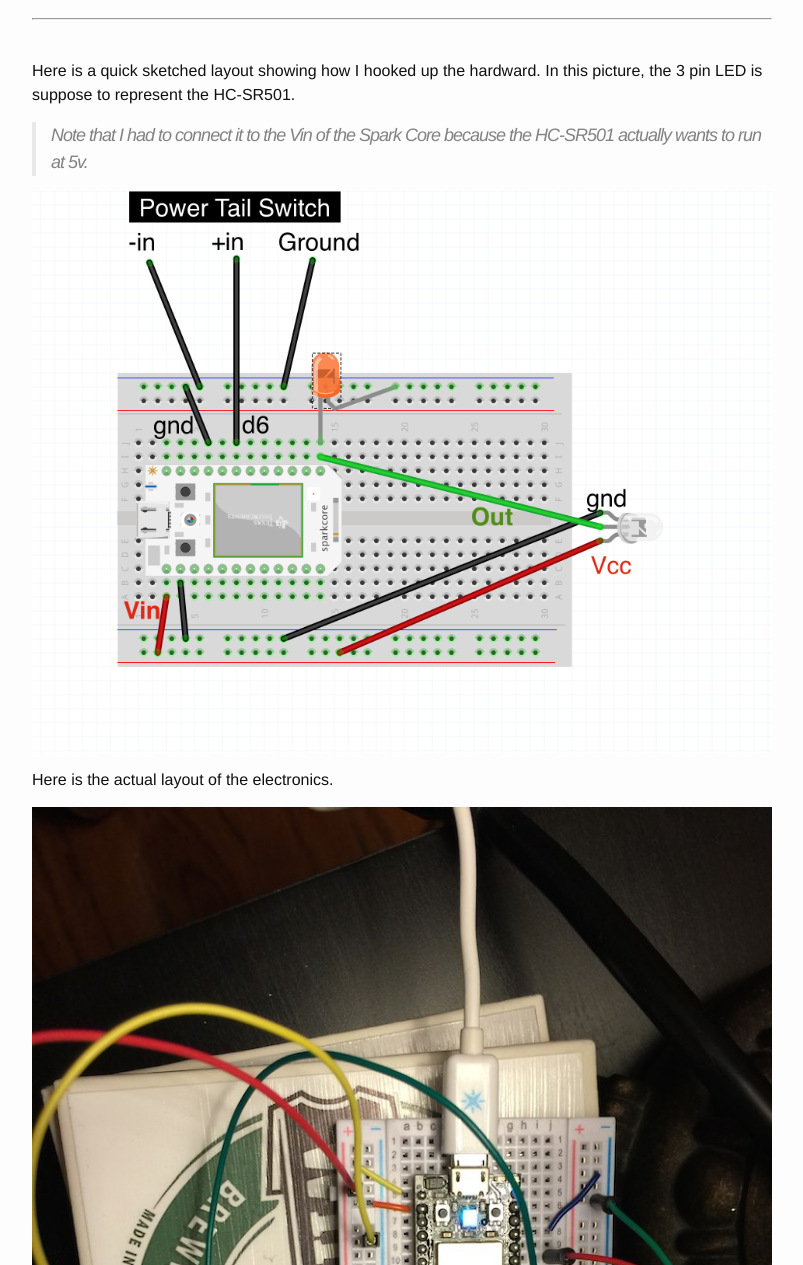
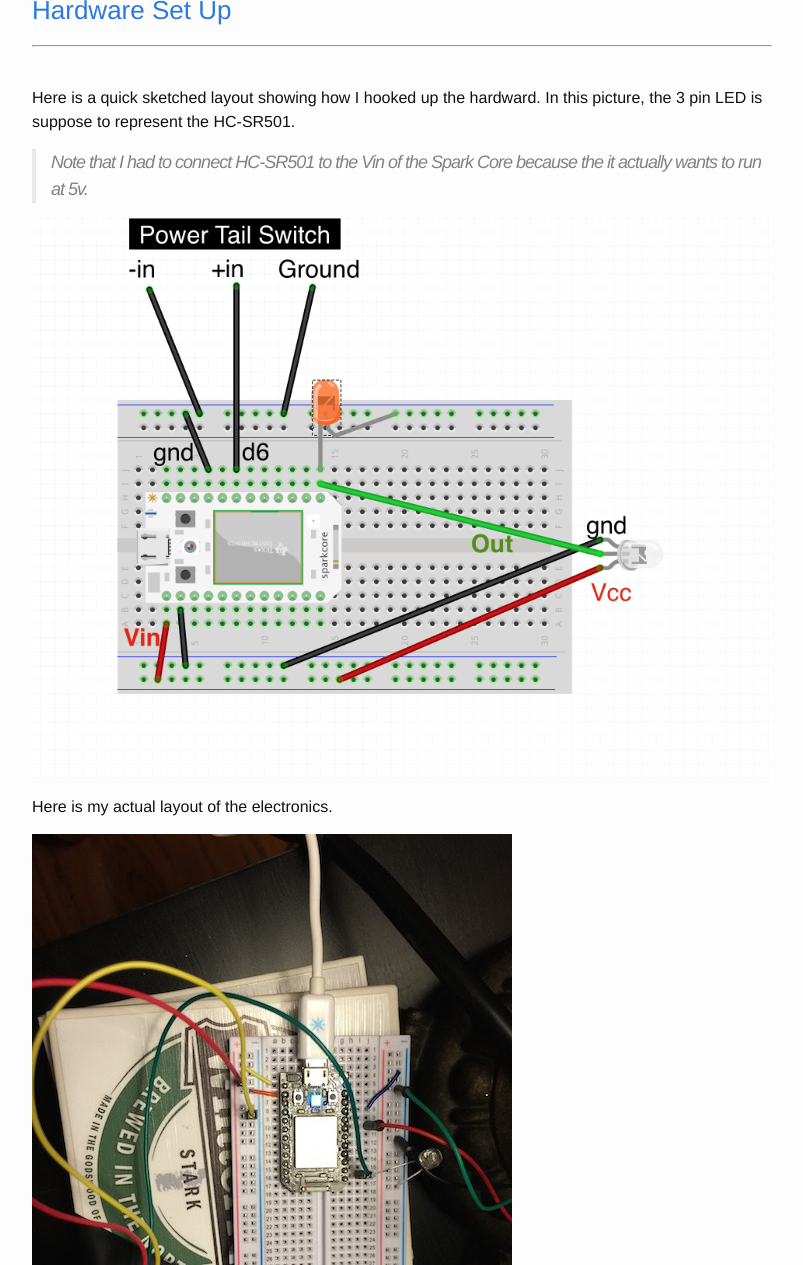
Before and after one commit to danmanstx/dannypetersme, a Jekyll site: the page built from _posts/2015-01-24-spark-core-motion-light.markdown, in a window 1280 px wide and 1400 px high, scrolled down 2362 px, cut to the strip 135-1400 px from the top of the window. Shown: the whole strip, without its empty margins (238-1041 px from the left). Built offline with Jekyll 4.4.1, drawn with Linux system fonts in a browser that asks for light colours; comment, search, counter and statistics services are not loaded; some of the changed text lies outside the part shown.

Commit message:
resized images

```diff
--- a/_posts/2015-01-24-spark-core-motion-light.markdown
+++ b/_posts/2015-01-24-spark-core-motion-light.markdown
@@ -53,11 +55,11 @@ Here is a list of all the things I used, hopefully you already have some of this
 
 Here is a quick sketched layout showing how I hooked up the hardward. In this picture, the 3 pin LED is suppose to represent the HC-SR501.
 
->Note that I had to connect it to the Vin of the Spark Core because the HC-SR501 actually wants to run at 5v.
+>Note that I had to connect HC-SR501 to the Vin of the Spark Core because the it actually wants to run at 5v.
 
 ![hardward Diagram]({{ site.url }}/assets/sketch.png)
 
-Here is the actual layout of the electronics.
+Here is my actual layout of the electronics.
 
 ![Actual Layout]({{ site.url }}/assets/actual.jpg)
 
```
Also changed, not shown: other parts of _posts/2015-01-24-spark-core-motion-light.markdown (+3 -1 lines), assets/actual.jpg, 1 other file.
